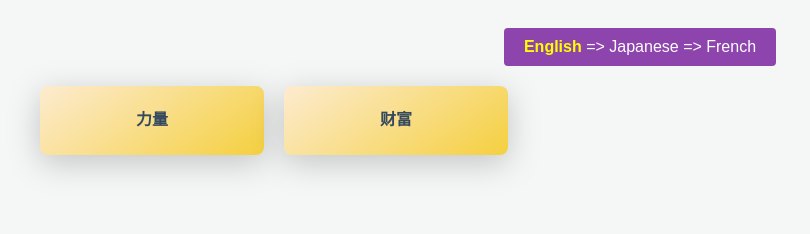
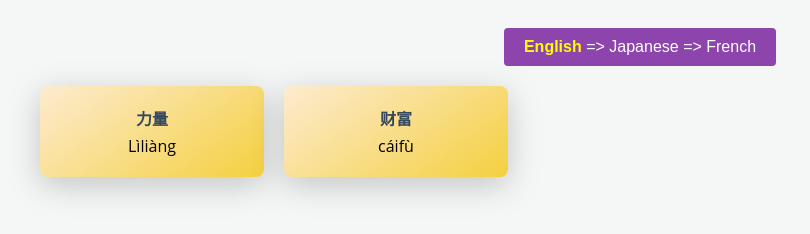
Before and after one commit to WayneVSDev/Term3Chinese, a plain HTML site: page index.html in a window 1280 px wide. Shown: the whole page, without its empty margins (0-810 px from the left). Drawn offline with Linux system fonts and the light colour scheme.

Commit message:
Update index.html

```diff
--- a/index.html
+++ b/index.html
@@ -74,6 +74,7 @@
     <div class="card-container">
           <div class="card" onclick="reveal(this)">
             <div class="chinese">力量</div>
+            <div class="hanyupingyin">Lìliàng</div>
             <div class="english hidden">Power</div>
             <div class="japanese hidden">力 (ちから)</div>
             <div class="katakana hidden">パワー</div>
@@ -82,6 +83,7 @@
 
           <div class="card" onclick="reveal(this)">
             <div class="chinese">财富</div>
+            <div class="hanyupingyin">cáifù</div>
             <div class="english hidden">Wealth</div>
             <div class="japanese hidden">富 (とみ)</div>
             <div class="katakana hidden">ウェルス</div>
```
